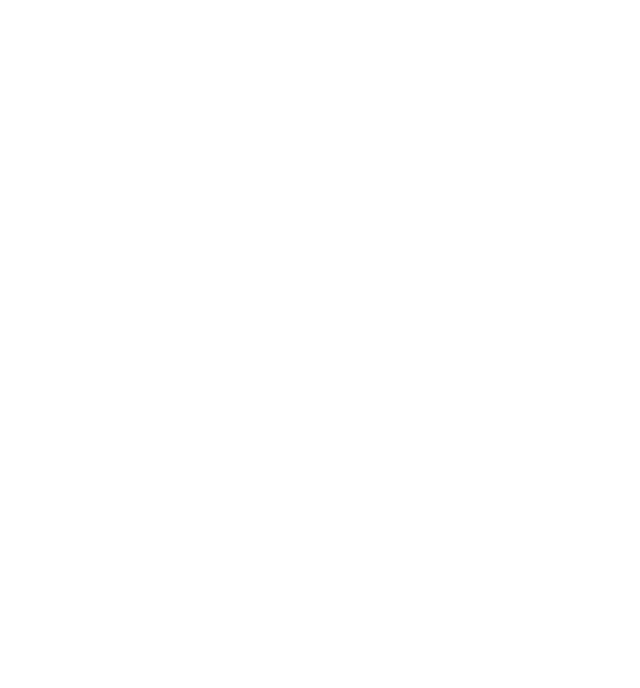
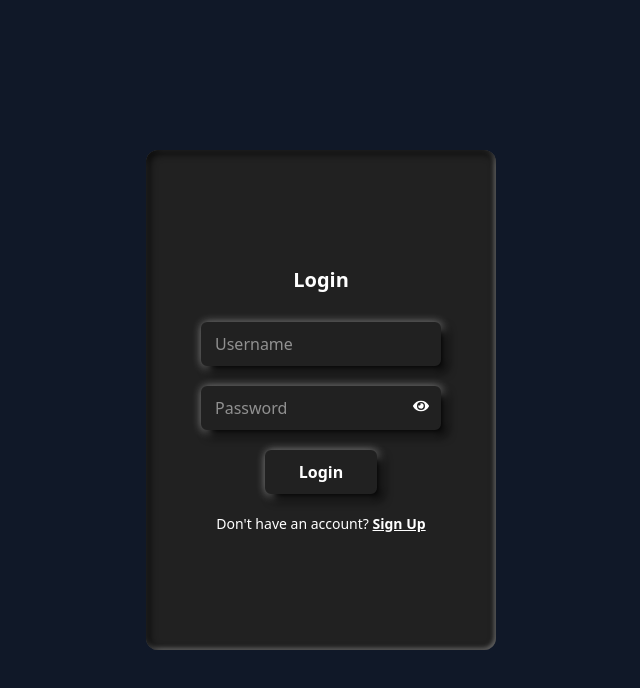
Before and after one commit to Rezwan-react/Chat-web-client, a React (Vite) app: page /registerLogin in a window 1280 px wide. Before the commit this address had no page. Shown: the top 688 px of the page, without its empty margins (319-959 px from the left). Built offline with nearby package versions, Linux system fonts and the light colour scheme.

Commit message:
RegisterLoginPage

```diff
--- a/package.json
+++ b/package.json
@@ -11,8 +11,10 @@
   },
   "dependencies": {
     "@tailwindcss/vite": "^4.1.4",
+    "framer-motion": "^12.7.3",
     "react": "^19.0.0",
     "react-dom": "^19.0.0",
+    "react-icons": "^5.5.0",
     "react-router": "^7.5.0",
     "tailwindcss": "^4.1.4"
   },
--- a/src/App.jsx
+++ b/src/App.jsx
@@ -2,6 +2,7 @@
 import './App.css'
 import HomePage from './pages/HomePage'
 import Layout from './components/layout/Layout'
+import RegisterLoginPage from './pages/RegisterLoginPage'
 
 function App() {
 
@@ -11,6 +12,7 @@
         <Routes>
           <Route path='/' element={<Layout />}>
             <Route index element={<HomePage />} />
+            <Route path='/registerLogin' element={<RegisterLoginPage />} />
           </Route>
         </Routes>
       </BrowserRouter>
--- /dev/null
+++ b/src/components/registerLogin/RegisterLogin.jsx
@@ -0,0 +1,129 @@
+import { useState } from 'react';
+import { FaEye, FaEyeSlash } from 'react-icons/fa';
+
+function RegisterLogin() {
+    const [flipped, setFlipped] = useState(false);
+    const [showPassword, setShowPassword] = useState(false);
+    const [showConfirmPassword, setShowConfirmPassword] = useState(false);
+    return (
+        <>
+            <div className="flex justify-center items-center min-h-screen bg-gray-900">
+                <div
+                    className={`relative w-[350px] h-[500px] transition-transform duration-1000`}
+                    style={{
+                        transformStyle: 'preserve-3d',
+                        transform: flipped ? 'rotateY(180deg)' : 'rotateY(0deg)',
+                    }}
+                >
+                    {/* ============================Front - Login========================= */}
+                    <div
+                        className="absolute w-full h-full flex flex-col justify-center items-center gap-5 px-8 py-12 rounded-xl text-white bg-[#212121]"
+                        style={{
+                            backfaceVisibility: 'hidden',
+                            boxShadow:
+                                'inset 2px 2px 10px rgba(0,0,0,1), inset -1px -1px 5px rgba(255,255,255,0.6)',
+                        }}
+                    >
+                        <div className="text-xl font-semibold pb-2">Login</div>
+                        <input
+                            type="text"
+                            placeholder="Username"
+                            className="w-60 h-11 px-3 rounded-md border-2 border-[#212121] bg-[#212121] text-white shadow-[6px_6px_10px_rgba(0,0,0,1),1px_1px_10px_rgba(255,255,255,0.6)] focus:scale-105 focus:outline-none transition-all duration-300"
+                        />
+                        <div className="relative w-60">
+                            <input
+                                type={showPassword ? 'text' : 'password'}
+                                placeholder="Password"
+                                className="w-full h-11 px-3 pr-10 rounded-md border-2 border-[#212121] bg-[#212121] text-white shadow-[6px_6px_10px_rgba(0,0,0,1),1px_1px_10px_rgba(255,255,255,0.6)] focus:scale-105 focus:outline-none transition-all duration-300"
+                            />
+                            <button
+                                type="button"
+                                onClick={() => setShowPassword(!showPassword)}
+                                className="absolute right-3 top-3 text-white"
+                            >
+                                {showPassword ? <FaEyeSlash /> : <FaEye />}
+                            </button>
+                        </div>
+                        <button className="py-2 px-8 bg-[#212121] text-white font-bold rounded-md border-2 border-[#212121] shadow-[6px_6px_10px_rgba(0,0,0,1),1px_1px_10px_rgba(255,255,255,0.6)] active:scale-95 hover:scale-105 transition-all duration-300">
+                            Login
+                        </button>
+                        <span className="text-sm">
+                            Don't have an account?{' '}
+                            <button
+                                onClick={() => setFlipped(true)}
+                                className="font-bold underline cursor-pointer"
+                            >
+                                Sign Up
+                            </button>
+                        </span>
+                    </div>
+
+                    {/* =================================Back - Sign Up========================== */}
+                    <div
+                        className="absolute w-full h-full flex flex-col justify-center items-center gap-5 px-8 py-12 rounded-xl text-white bg-[#212121]"
+                        style={{
+                            transform: 'rotateY(180deg)',
+                            backfaceVisibility: 'hidden',
+                            boxShadow:
+                                'inset 2px 2px 10px rgba(0,0,0,1), inset -1px -1px 5px rgba(255,255,255,0.6)',
+                        }}
+                    >
+                        <div className="text-xl font-semibold pb-2">SignUp</div>
+                        <input
+                            type="text"
+                            placeholder="Firstname"
+                            className="w-60 h-11 px-3 rounded-md border-2 border-[#212121] bg-[#212121] text-white shadow-[6px_6px_10px_rgba(0,0,0,1),1px_1px_10px_rgba(255,255,255,0.6)] focus:scale-105 focus:outline-none transition-all duration-300"
+                        />
+                        <input
+                            type="text"
+                            placeholder="Username"
+                            className="w-60 h-11 px-3 rounded-md border-2 border-[#212121] bg-[#212121] text-white shadow-[6px_6px_10px_rgba(0,0,0,1),1px_1px_10px_rgba(255,255,255,0.6)] focus:scale-105 focus:outline-none transition-all duration-300"
+                        />
+                        <div className="relative w-60">
+                            <input
+                                type={showPassword ? 'text' : 'password'}
+                                placeholder="Password"
+                                className="w-full h-11 px-3 pr-10 rounded-md border-2 border-[#212121] bg-[#212121] text-white shadow-[6px_6px_10px_rgba(0,0,0,1),1px_1px_10px_rgba(255,255,255,0.6)] focus:scale-105 focus:outline-none transition-all duration-300"
+                            />
+                            <button
+                                type="button"
+                                onClick={() => setShowPassword(!showPassword)}
+                                className="absolute right-3 top-3 text-white"
+                            >
+                                {showPassword ? <FaEyeSlash /> : <FaEye />}
+                            </button>
+                        </div>
+                        <div className="relative w-60">
+                            <input
+                                type={showConfirmPassword ? 'text' : 'password'}
+                                placeholder="Confirm Password"
+                                className="w-full h-11 px-3 pr-10 rounded-md border-2 border-[#212121] bg-[#212121] text-white shadow-[6px_6px_10px_rgba(0,0,0,1),1px_1px_10px_rgba(255,255,255,0.6)] focus:scale-105 focus:outline-none transition-all duration-300"
+                            />
+                            <button
+                                type="button"
+                                onClick={() => setShowConfirmPassword(!showConfirmPassword)}
+                                className="absolute right-3 top-3 text-white"
+                            >
+                                {showConfirmPassword ? <FaEyeSlash /> : <FaEye />}
+                            </button>
+                        </div>
+                        <button className="py-2 px-8 bg-[#212121] text-white font-bold rounded-md border-2 border-[#212121] shadow-[6px_6px_10px_rgba(0,0,0,1),1px_1px_10px_rgba(255,255,255,0.6)] active:scale-95 hover:scale-105 transition-all duration-300">
+                            Sign up
+                        </button>
+                        <span className="text-sm">
+                            Already have an account?{' '}
+                            <button
+                                onClick={() => setFlipped(false)}
+                                className="font-bold underline cursor-pointer"
+                            >
+                                Login
+                            </button>
+                        </span>
+                    </div>
+                </div>
+            </div>
+        </>
+    )
+}
+
+export default RegisterLogin
--- /dev/null
+++ b/src/pages/RegisterLoginPage.jsx
@@ -0,0 +1,13 @@
+import React from 'react'
+import Register from '../components/registerLogin/RegisterLogin'
+import RegisterLogin from '../components/registerLogin/RegisterLogin'
+
+function RegisterLoginPage() {
+  return (
+    <>
+      <RegisterLogin />
+    </>
+  )
+}
+
+export default RegisterLoginPage
--- a/tailwind.config.js
+++ b/tailwind.config.js
@@ -6,11 +6,7 @@
     ],
     theme: {
         extend: {
-            colors: {
-                'barnd': '#B88E2F',
-                'primary': '#333333',
-                'secondary': '#666666'
-            }
+
         },
         container: {
             center: true,
```
Also changed, not shown: 1 other file (tests, documents, lock files or other folders).
